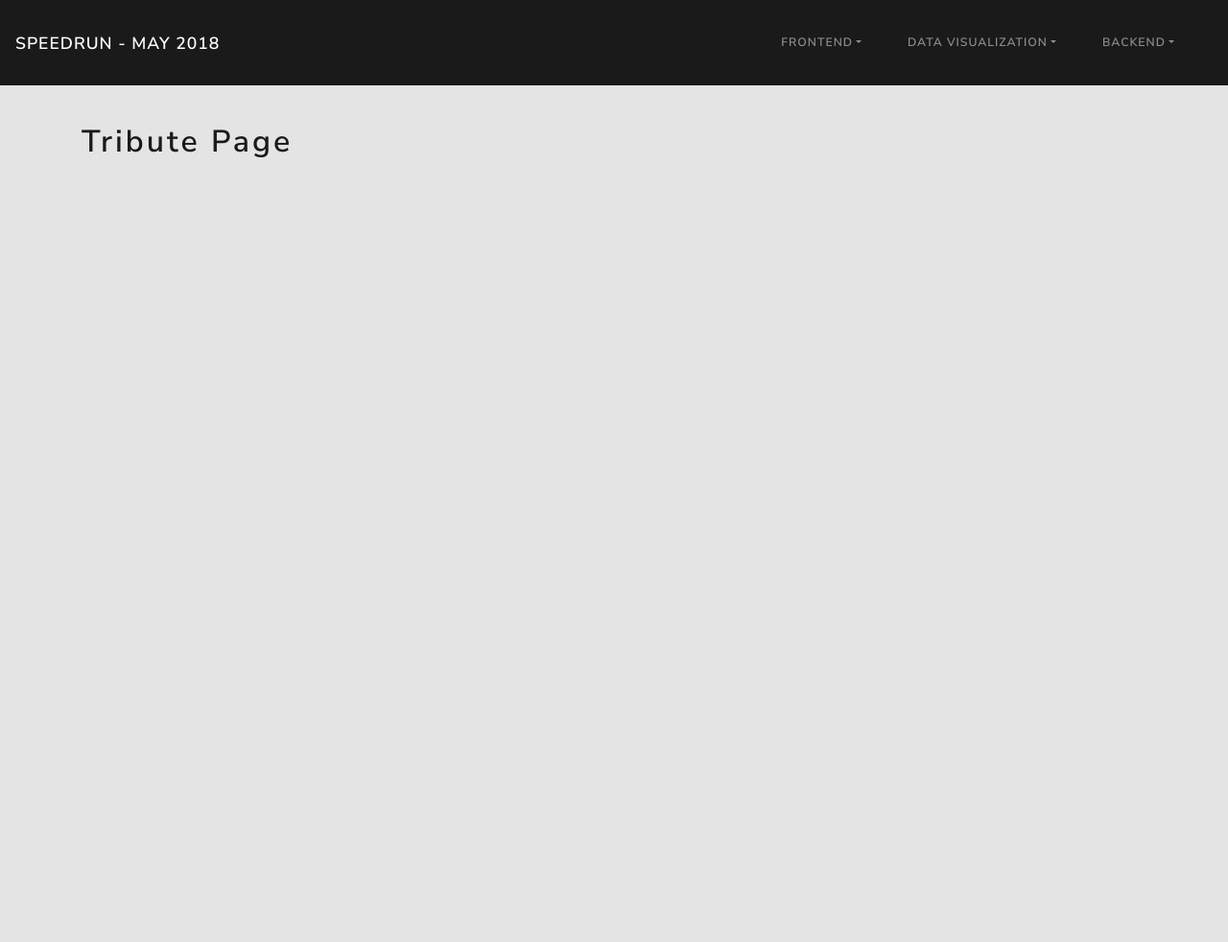
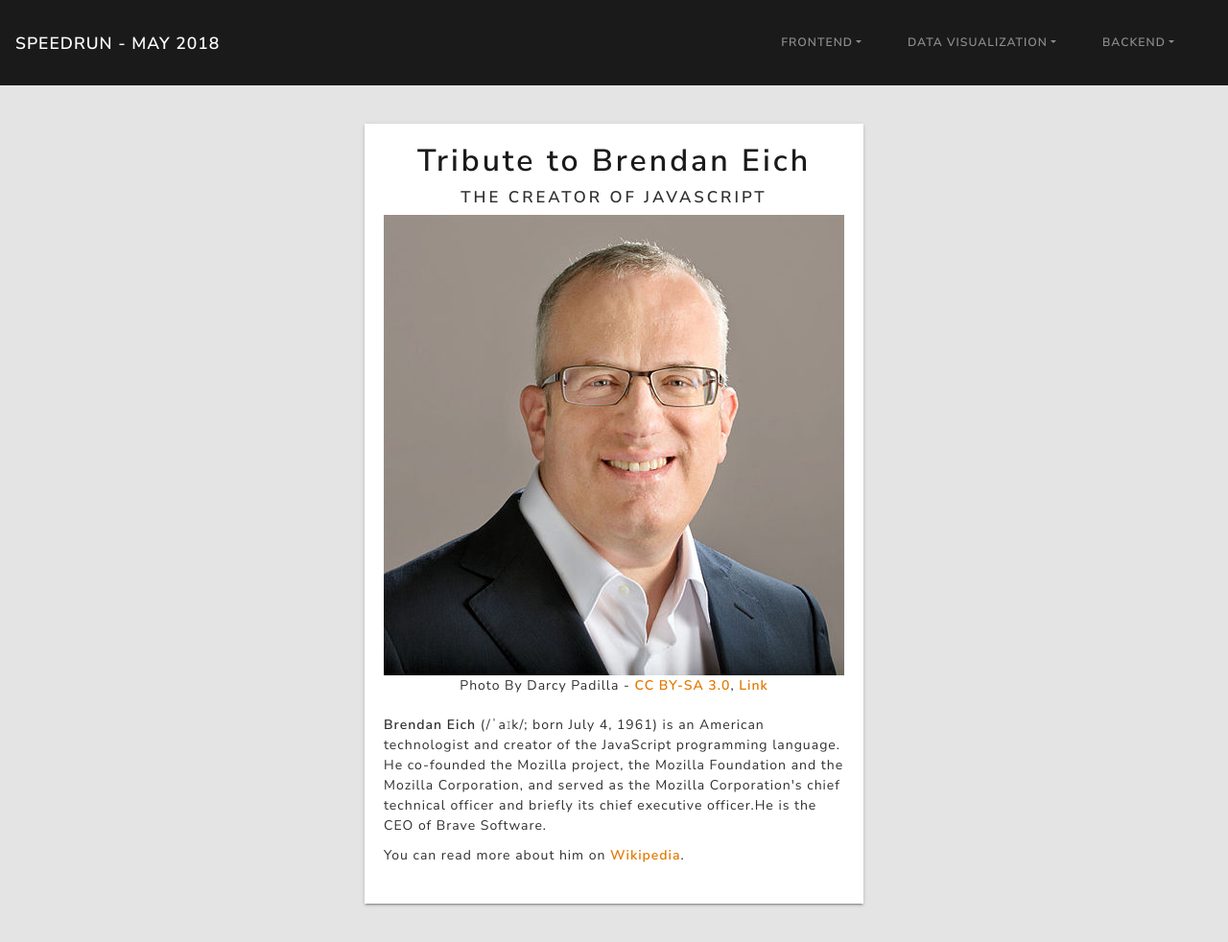
Before and after one commit to tdreid/fcc-speedrun-2018-09-tdre, a React app in the folder client/: page /projects/frontend/TributePage in a window 1280 px wide. Shown: the whole page at 96% size. Before the commit the page ends 800 px from the top, so only its background shows below. Built offline with nearby package versions, Linux system fonts and the light colour scheme.

Commit message:
Implement Tribute Page.

```diff
--- a/client/src/Projects/Frontend/TributePage/TributePage.js
+++ b/client/src/Projects/Frontend/TributePage/TributePage.js
@@ -1,18 +1,44 @@
 import React from "react";
-import { Container, Row, Col } from "reactstrap";
 
 import "./TributePage.css";
 
 const TributePage = () => {
   return (
-    <div className="TributePage">
-      <Container>
-        <Row>
-          <Col>
-            <h1>Tribute Page</h1>
-          </Col>
-        </Row>
-      </Container>
+    <div className="Tribute">
+      <section className="Tribute__hero">
+        <h1>Tribute to Brendan Eich</h1>
+        <h2>The Creator of JavaScript</h2>
+        <img
+          src="/images/480px-Brendan_Eich_Mozilla_Foundation_official_photo.jpg"
+          alt=""
+        />
+        <p>
+          Photo By Darcy Padilla -{" "}
+          <a
+            href="https://creativecommons.org/licenses/by-sa/3.0"
+            title="Creative Commons Attribution-Share Alike 3.0"
+          >
+            CC BY-SA 3.0
+          </a>,{" "}
+          <a href="https://commons.wikimedia.org/w/index.php?curid=31783773">
+            Link
+          </a>
+        </p>
+      </section>
+      <section className="Tribute__content">
+        <p>
+          <strong>Brendan Eich</strong> (/ˈaɪk/; born July 4, 1961) is an
+          American technologist and creator of the JavaScript programming
+          language. He co-founded the Mozilla project, the Mozilla Foundation
+          and the Mozilla Corporation, and served as the Mozilla Corporation's
+          chief technical officer and briefly its chief executive officer.He is
+          the CEO of Brave Software.
+        </p>
+        <p>
+          You can read more about him on{" "}
+          <a href="https://en.wikipedia.org/wiki/Brendan_Eich">Wikipedia</a>.
+        </p>
+      </section>
     </div>
   );
 };
--- a/client/src/Projects/Frontend/TributePage/TributePage.scss
+++ b/client/src/Projects/Frontend/TributePage/TributePage.scss
@@ -1,8 +1,24 @@
-.TributePage {
-  text-align: left;
-  margin-top: 40px;
-
-  &>h1 {
-    text-transform: none
-  }
+.Tribute {
+  background: #FFFFFF;
+  width: 520px;
+  padding: 20px;
+  display: block;
+  margin: 40px auto;
+  box-shadow: 0 3px 1px -2px rgba(0, 0, 0, 0.2), 0 2px 2px 0 rgba(0, 0, 0, 0.14),
+    0 1px 5px 0 rgba(0, 0, 0, 0.12);
+    &__hero {
+      text-align: center;
+    }
+    &__hero h2 {
+      font-size: 1.2em;
+      color: #303030;
+      text-transform: uppercase;
+    }
+    &__content {
+      max-width: 480px;
+      margin: 20px auto;
+    }
+    &__content p {
+      margin: 10px 0;
+    }
 }
```
Also changed, not shown: client/public/images/480px-Brendan_Eich_Mozilla_Foundation_official_photo.jpg (added).
